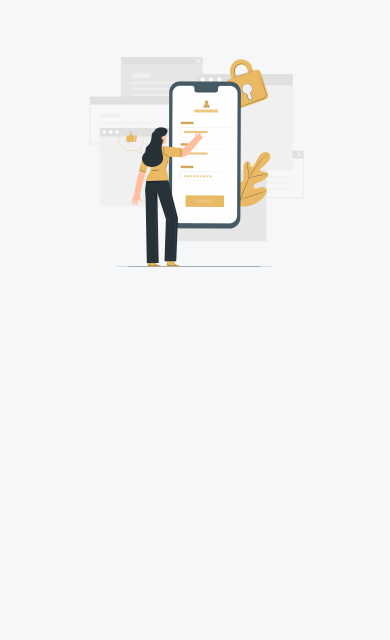
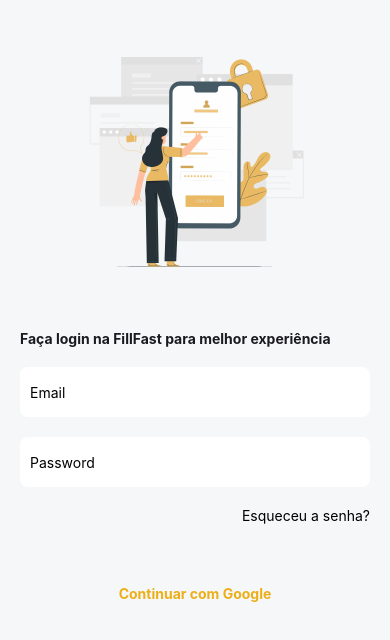
Before and after one commit to atircio/fill-fast-mobile, a React Native app: screen /SignInScreen in a window 390 px wide. Shown: the top 640 px of the page. Built offline with nearby package versions, Linux system fonts and the light colour scheme.

Commit message:
Prebuild only android

```diff
--- a/app.json
+++ b/app.json
@@ -1,6 +1,7 @@
 {
   "expo": {
     "name": "fill-fast",
+    "scheme": "fill-fast",
     "slug": "fill-fast",
     "version": "1.0.0",
     "orientation": "portrait",
@@ -21,7 +22,8 @@
       "adaptiveIcon": {
         "foregroundImage": "./assets/adaptive-icon.png",
         "backgroundColor": "#ffffff"
-      }
+      },
+      "package": "com.anonymous.fillfast"
     },
     "web": {
       "favicon": "./assets/favicon.png"
--- /dev/null
+++ b/metro.config.js
@@ -0,0 +1,4 @@
+// Learn more https://docs.expo.io/guides/customizing-metro
+const { getDefaultConfig } = require('expo/metro-config');
+
+module.exports = getDefaultConfig(__dirname);
--- a/screens/SignInScreen.js
+++ b/screens/SignInScreen.js
@@ -1,21 +1,123 @@
-import { StyleSheet, Text, View, Image } from 'react-native'
-import React from 'react'
-import { COLORS } from '../src/theme/theme'
+import { StyleSheet, Text, View, Image, TextInput, TouchableOpacity } from 'react-native';
+import React, { useState } from 'react';
+import { COLORS } from '../src/theme/theme';
+import * as WebBrowser from 'expo-web-browser';
+import * as Google from 'expo-auth-session/providers/google';
+import { useNavigation } from '@react-navigation/native';
+import * as AuthSession from 'expo-auth-session'
+
+/*type AuthResponse = {
+  params: {
+    access_token: string
+  }
+}*/
+
 
 const SignInScreen = () => {
+  const navigation = useNavigation();
+
+  async function handleGoogleSignIn(){
+    try {
+      const CLIENT_ID = "223371228008-i1smj6f8vv10utk30q61rt1d5ssdolif.apps.googleusercontent.com";
+      const REDIRECT_URI = "https://auth.expo.io/@atircio/fill-fast";
+      const SCOPE = encodeURI("profile email");
+      const RESPONSE_TYPE = "token";
+      const authUrl = `https://accounts.google.com/o/oauth2/v2/auth?client_id=${CLIENT_ID}&redirect_uri=${REDIRECT_URI}&response_type=${RESPONSE_TYPE}&scope=${SCOPE}`;
+
+
+      const result = await AuthSession.startAsync({ authUrl });
+    //console.log(result.type, result.params);
+
+
+    } catch (error) {
+
+    }
+  }
+
+
+  const Press = () => {
+    handleGoogleSignIn();
+  }
+
+  /*async function handleGoogleSignIn(){
+    try {
+
+      const CLIENT_ID = "223371228008-i1smj6f8vv10utk30q61rt1d5ssdolif.apps.googleusercontent.com";
+      const REDIRECT_URI = "";
+      const SCOPE = "";
+      const RESPONSE_TYPE = "";
+
+      const authUrl= `https://accounts.google.com/o/oauth2/v2/auth?client_id=${CLIENT_ID}&redirect_uri=${REDIRECT_URI}&response_type=${RESPONSE_TYPE}&scope=${SCOPE}`
+
+
+    } catch (error) {
+      console.log(error)
+
+    }
+  }
+*/
   return (
-    <View style={{backgroundColor: COLORS.bg, height:'100%'}}>
-      <View style={{alignItems:'center', marginTop: 40}}>
-        <Image
-          source={require('../assets/ML.gif')}
-          style={{ width: 250, height: 250 }}
-        />
+    <View style={{ backgroundColor: COLORS.bg, height: '100%' }}>
+      <View style={{ alignItems: 'center', marginTop: 40 }}>
+        <Image source={require('../assets/ML.gif')} style={{ width: 250, height: 250 }} />
       </View>
+      <View style={{ paddingHorizontal: 20 }}>
+        <View style={{ marginTop: 40 }}>
+          <Text style={styles.loginMessage}>Faça login na FillFast para melhor experiência</Text>
 
+          <TextInput
+            placeholder="Email"
+            style={styles.input}
+          />
+        </View>
+        <View style={{ marginTop: 20 }}>
+          <TextInput
+            placeholder="Password"
+            secureTextEntry={true}
+            style={styles.input}
+          />
+        </View>
+        <TouchableOpacity>
+          <Text style={styles.forgotPassword}>Esqueceu a senha?</Text>
+        </TouchableOpacity>
+        <View style={styles.separator} />
+        <TouchableOpacity>
+          <Text style={styles.continueWithGoogle} onPress={Press}>Continuar com Google</Text>
+        </TouchableOpacity>
+      </View>
     </View>
-  )
-}
+  );
+};
 
-export default SignInScreen
+export default SignInScreen;
 
-const styles = StyleSheet.create({})
+const styles = StyleSheet.create({
+  input: {
+    backgroundColor: COLORS.white,
+    padding: 10,
+    borderRadius: 8,
+    height: 50,
+  },
+  forgotPassword: {
+    color: COLORS.gray,
+    textAlign: 'right',
+    marginTop: 20,
+  },
+  separator: {
+    height: 1,
+    backgroundColor: COLORS.lightGray,
+    marginTop: 40,
+    marginBottom: 20,
+  },
+  continueWithGoogle: {
+    color: COLORS.gold,
+    textAlign: 'center',
+    fontWeight: '700'
+  },
+  loginMessage: {
+    color: COLORS.dark,
+    fontWeight: 'bold',
+    marginBottom: 20,
+  },
+
+});
```
Also changed, not shown: index.js (added, +8 -0 lines), package.json (+11 -6 lines), 59 other files (tests, documents, lock files or other folders).
